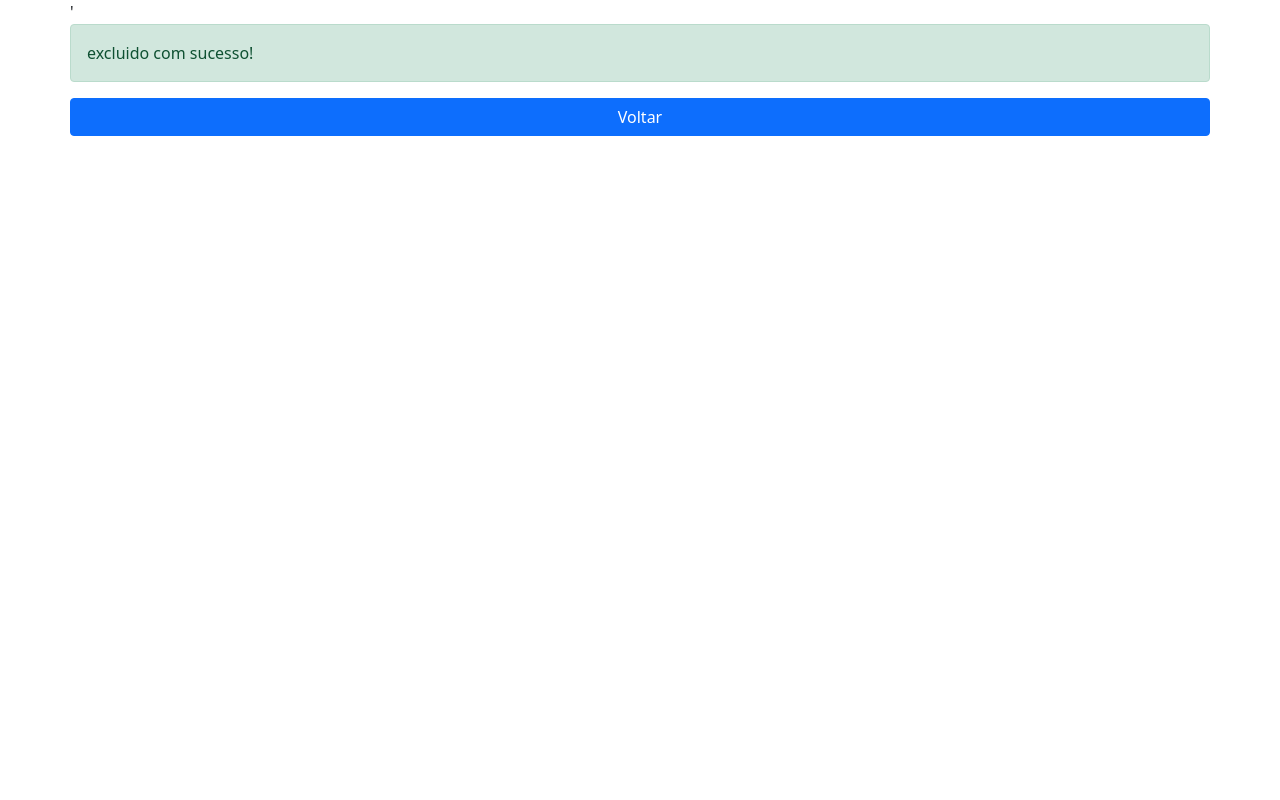
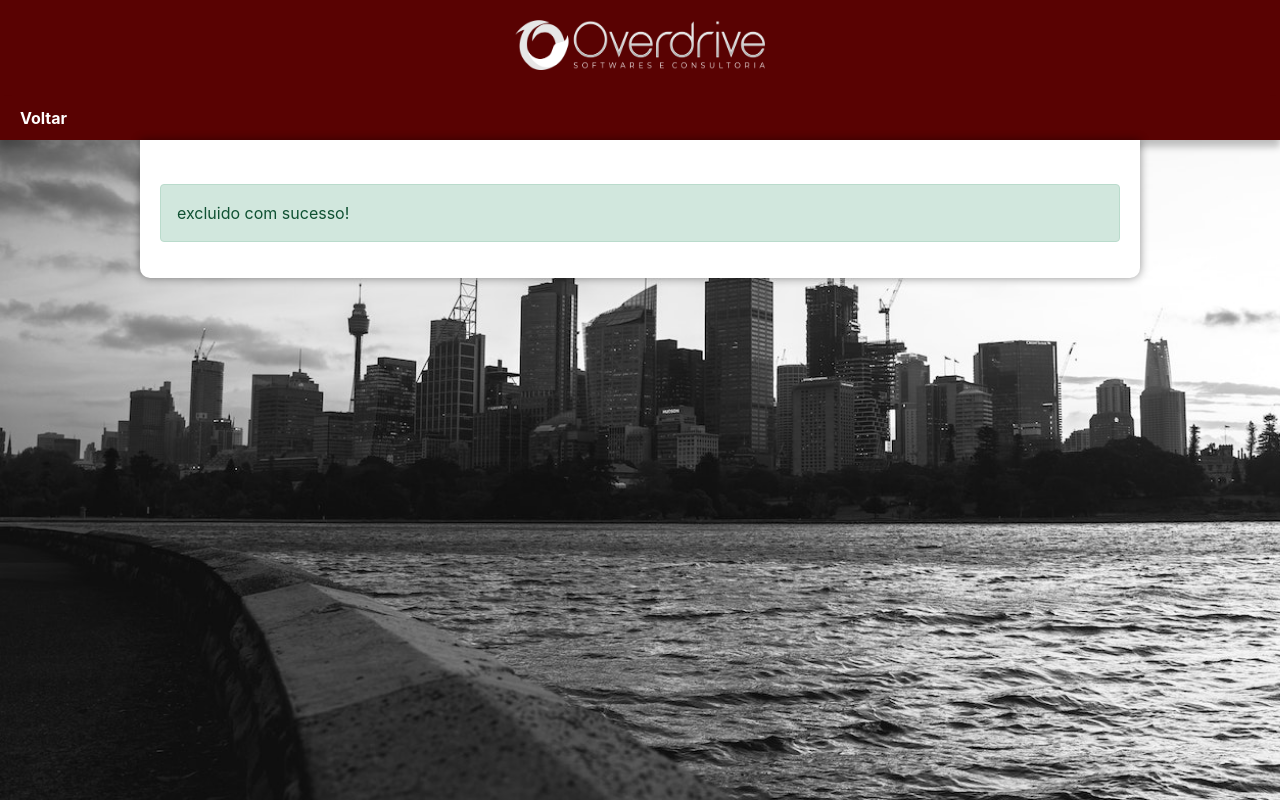
Before and after one commit to LuccaMenegatti/projeto01-overdrive, a PHP site: page /restrito/excluir_empresa_script.php in a window 1280 px wide. Run offline with PHP 8.4, Linux system fonts and the light colour scheme; data that the repository does not hold is empty.

Commit message:
Exclusão de empresas

```diff
--- a/restrito/excluir_empresa_script.php
+++ b/restrito/excluir_empresa_script.php
@@ -5,15 +5,34 @@
   <!-- Required meta tags -->
   <meta charset="utf-8">
   <meta name="viewport" content="width=device-width, initial-scale=1">
-  <link rel="icon" href="images/icons/icone-logo.png">
-
+  <link rel="shortcut icon" href="../imagens/favicon.ico" type="image/x-icon">
+  <link rel="stylesheet" href="estilo_restrito/styleindex.css">
+  <link rel="stylesheet" href="estilo_restrito/media-querie2.css">
+  <link href="https://fonts.googleapis.com/icon?family=Material+Icons" rel="stylesheet">
   <!-- Bootstrap CSS -->
   <link href="https://cdn.jsdelivr.net/npm/bootstrap@5.1.3/dist/css/bootstrap.min.css" rel="stylesheet" integrity="sha384-1BmE4kWBq78iYhFldvKuhfTAU6auU8tT94WrHftjDbrCEXSU1oBoqyl2QvZ6jIW3" crossorigin="anonymous">
 
   <title>Exclusão de Empresa</title>
+
+  <style>
+  body, html{
+      color: white;
+    }
+
+  </style>
 </head>
 
 <body>
+
+<header>
+      <div class="logo">
+        <img src="../imagens/logo.png" class="logo" alt="Logo Overdrive">
+      </div>
+</header>
+<nav>
+    <a href="pesquisar_empresa.php"> Voltar</a>
+</nav>
+<main>
   <div class="container">
     <div class="row">
       <?php
@@ -38,9 +57,9 @@
       }
 
       ?>
-      <a href="pesquisar_empresa.php" class="btn btn-primary">Voltar</a>
     </div>
   </div>
+</main>
 
 
 
```
Also changed, not shown: restrito/pesquisar_empresa.php (+18 -27 lines).
